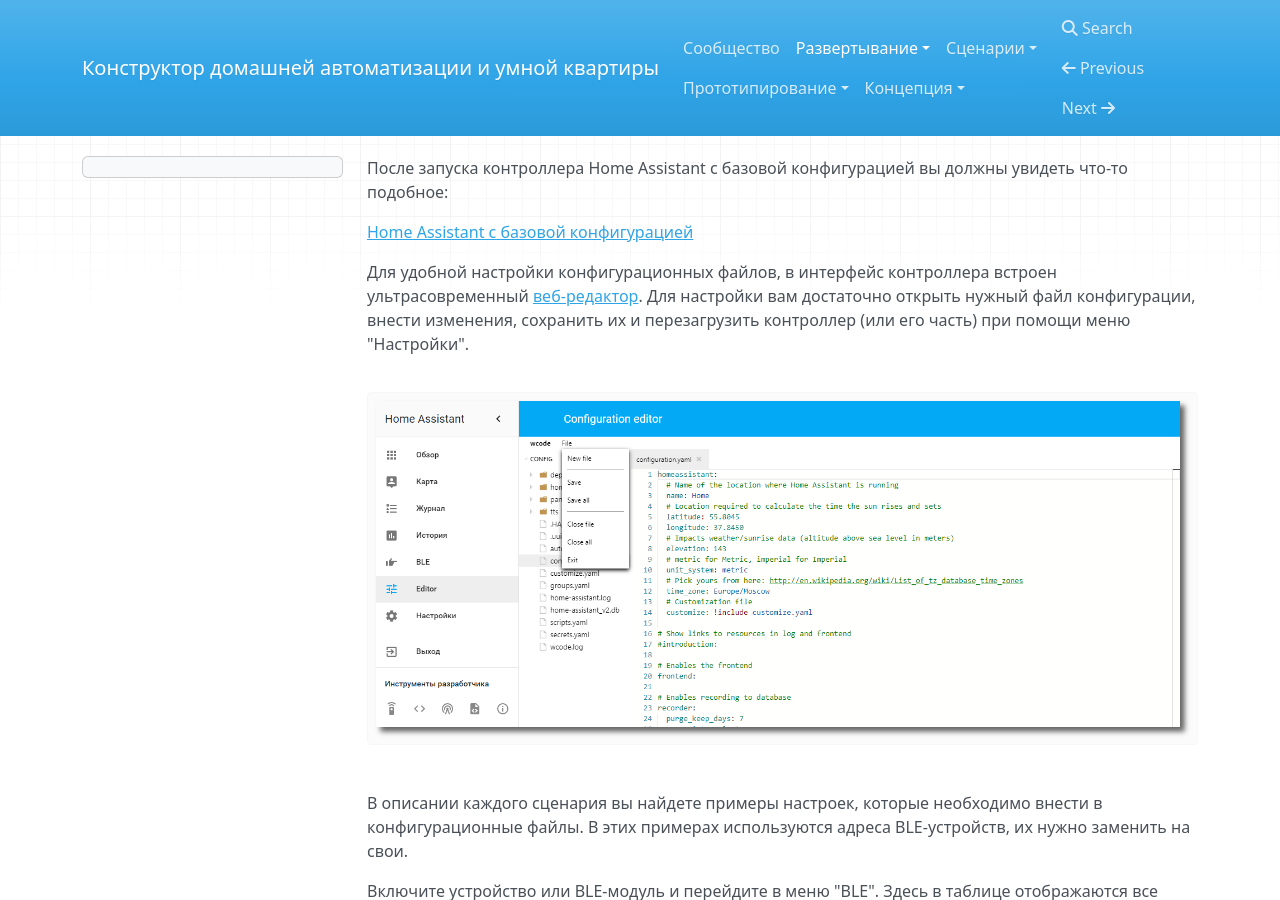
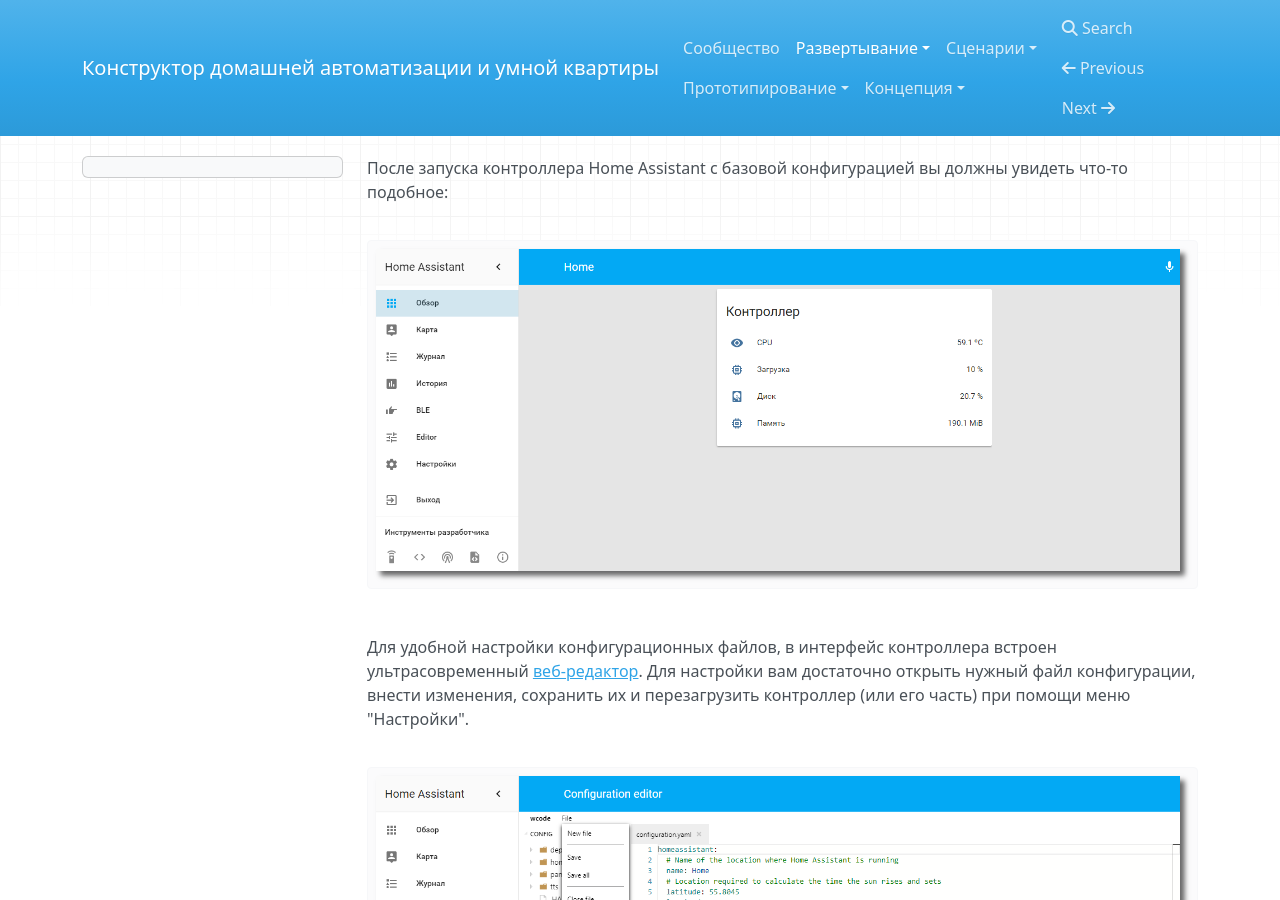
Before and after one commit to cutecare/cutecare-docs, an MkDocs documentation site: the page built from docs/Настройка.md, in a window 1280 px wide and 900 px high. Built offline with MkDocs 1.6.1, drawn with Linux system fonts in a browser that asks for light colours; nearby versions of some CDN libraries; old or Windows-style settings are respelled for this version of MkDocs.

Commit message:
Update Настройка.md

```diff
--- a/docs/Настройка.md
+++ b/docs/Настройка.md
@@ -1,7 +1,7 @@
 
 После запуска контроллера Home Assistant с базовой конфигурацией вы должны увидеть что-то подобное:
 
-[Home Assistant c базовой конфигурацией]()
+![Home Assistant c базовой конфигурацией](https://github.com/cutecare/cutecare-docs/blob/master/images/hass-started.png?raw=true)
 
 Для удобной настройки конфигурационных файлов, в интерфейс контроллера встроен ультрасовременный [веб-редактор](https://github.com/cutecare/wcode). Для настройки вам достаточно открыть нужный файл конфигурации, внести изменения, сохранить их и перезагрузить контроллер (или его часть) при помощи меню "Настройки".
 
```
